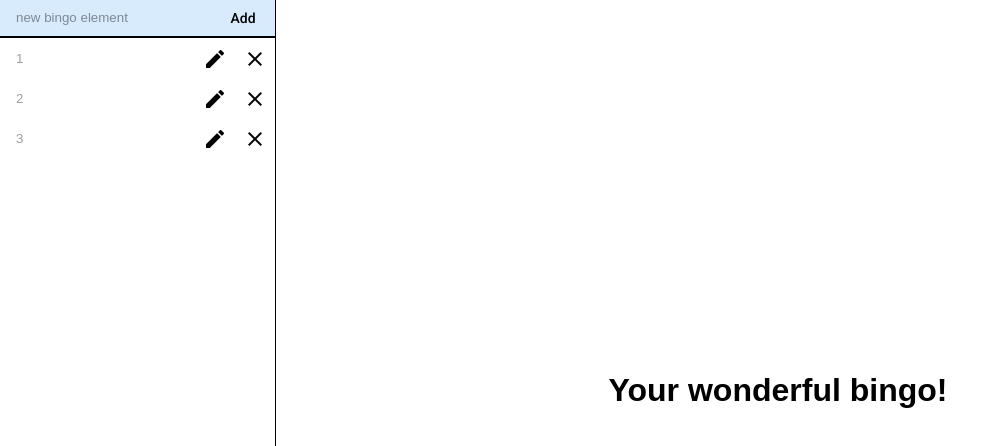
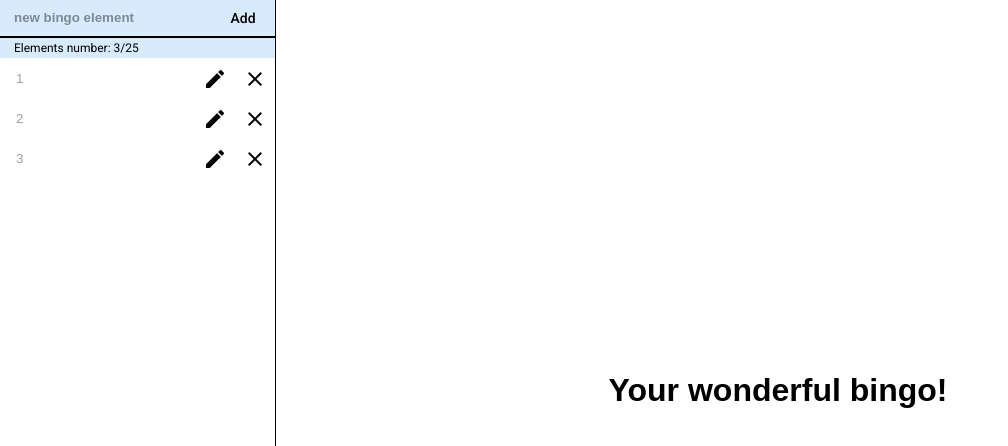
Before and after one commit to VostroknutovaDS/twitter-bingo, an Angular app: page / in a window 1280 px wide. Shown: the top 446 px of the page, without its empty margins (0-1008 px from the left). Built offline with nearby package versions, Linux system fonts and the light colour scheme.

Commit message:
feat: add max table size to UI

```diff
--- a/src/app/elements-form/elements-form.component.html
+++ b/src/app/elements-form/elements-form.component.html
@@ -10,6 +10,11 @@
   />
   <button mat-button (click)="addElement()">Add</button>
 </div>
+<span class="elements-number"
+  >Elements number: {{ (Elements | async)?.length }}/{{
+    MAX_NUMBER_OF_ELEMENTS
+  }}</span
+>
 <mat-list class="elements-list">
   <div *ngFor="let i of Elements | async" class="elements-list__element">
     <app-bingo-element [Element]="i"></app-bingo-element>
--- a/src/app/elements-form/elements-form.component.scss
+++ b/src/app/elements-form/elements-form.component.scss
@@ -23,6 +23,8 @@
     background-color: transparent;
     border: none;
     flex-grow: 1;
+    font-weight: 700;
+    padding-left: 0;
   }
 
   &__input:focus {
@@ -31,3 +33,10 @@
 
   @include accent-border-hover(0, 0, 2px, 0);
 }
+
+.elements-number {
+  display: block;
+  padding-left: $double-gap;
+  background-color: $secondary-accent-color;
+  font-size: 12px;
+}
--- a/src/app/elements-form/elements-form.component.ts
+++ b/src/app/elements-form/elements-form.component.ts
@@ -3,6 +3,7 @@ import { Observable, Subject } from 'rxjs';
 import { ElementsBaseService } from '../core/elements-base.service';
 import { MOCK_DATA } from 'src/assets/configuration/mock-data';
 import { BingoElement } from '../core/types';
+import { MAX_NUMBER_OF_ELEMENTS } from 'src/assets/configuration/constants';
 
 @Component({
   selector: 'app-elements-form',
@@ -14,6 +15,7 @@ export class ElementsFormComponent implements OnDestroy, OnInit {
   @ViewChild('addInput') private addInput!: ElementRef;
   private newElement = '';
   private destroy$: Subject<void> = new Subject();
+  public readonly MAX_NUMBER_OF_ELEMENTS = MAX_NUMBER_OF_ELEMENTS;
 
   public get NewElement(): string {
     return this.newElement;
```
